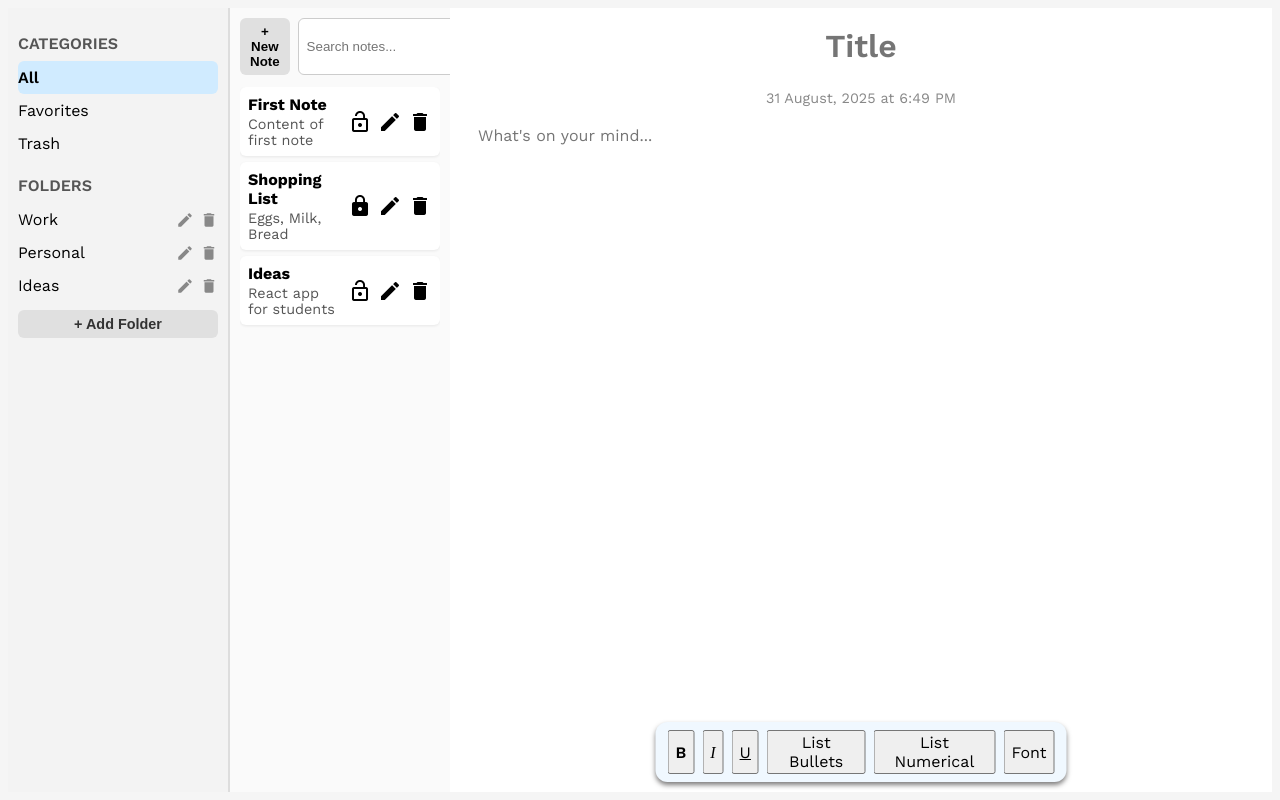
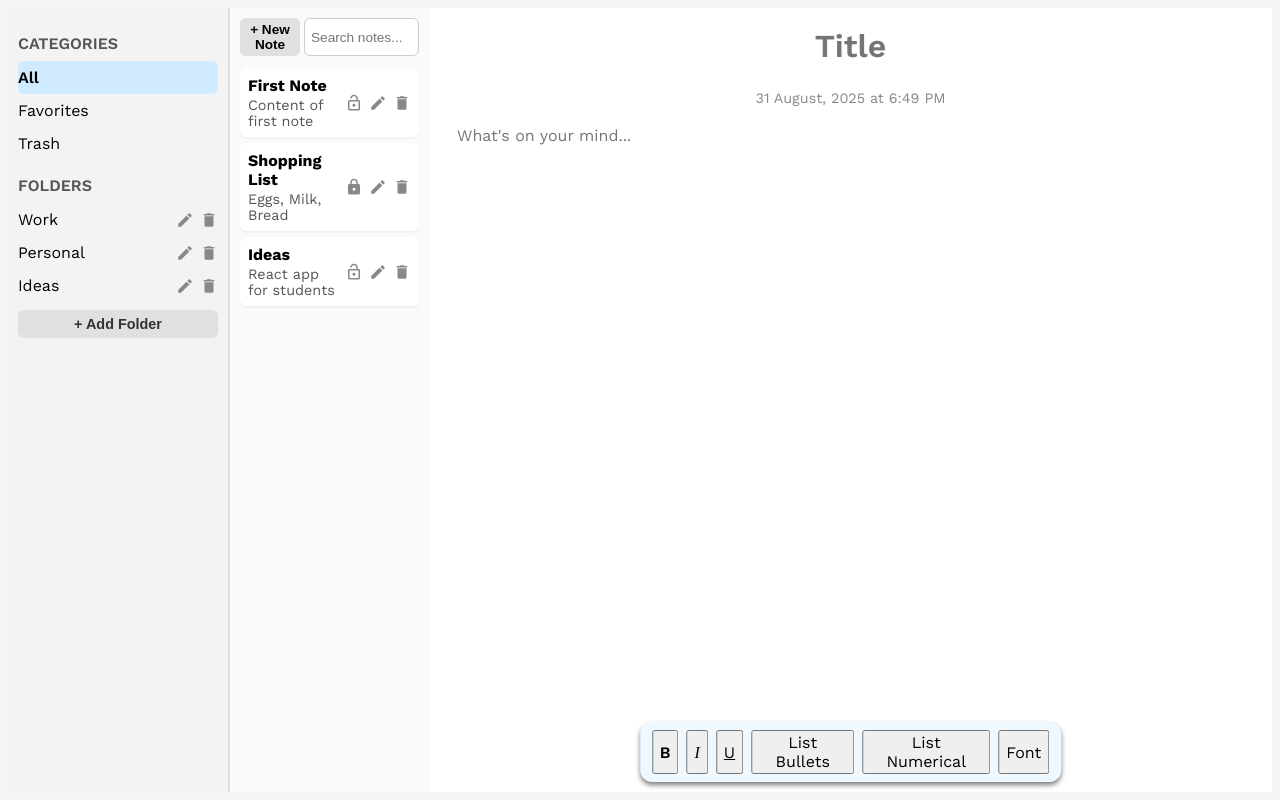
Before and after one commit to theRedKh/thinkbox-notes, a React (Vite) app in the folder client/: page / in a window 1280 px wide. Built offline with nearby package versions, Linux system fonts and the light colour scheme.

Commit message:
minor fix

```diff
--- a/client/src/components/NotesList/NotesList.jsx
+++ b/client/src/components/NotesList/NotesList.jsx
@@ -54,13 +54,13 @@ export default function NotesList() {
           + New Note
         </button>
         <input
-          type="text"
-          placeholder="Search notes..."
-          value={searchQuery}
-          onChange={(e) => setSearchQuery(e.target.value)}
-          className={activeTab === "search" ? styles.activeTab : ""}
-          onFocus={() => setActiveTab("search")}
+            type="text"
+            placeholder="Search notes..."
+            value={searchQuery}
+            onChange={(e) => setSearchQuery(e.target.value)}
+            onFocus={() => setActiveTab("search")}
         />
+
       </div>
 
       {/* Notes List */}
--- a/client/src/components/NotesList/NotesList.module.css
+++ b/client/src/components/NotesList/NotesList.module.css
@@ -1,26 +1,34 @@
 .notesListContainer {
-  width: 200px; /* fixed width for the whole panel */
-  flex: 0 0 200px; /* prevent flex from growing */
+  width: 200px;          /* fixed width for the whole panel */
+  flex: 0 0 200px;       /* prevent flex from growing */
   padding: 10px;
   display: flex;
   flex-direction: column;
   background-color: #fafafa;
   border-left: 1px solid #ddd;
+  box-sizing: border-box;
 }
 
+/* Tabs */
 .tabs {
   display: flex;
-  gap: 8px;
+  gap: 4px;              /* smaller gap to fit */
   margin-bottom: 12px;
+  width: 100%;            /* ensure it stays inside container */
+  flex-shrink: 0;
+  box-sizing: border-box; /* include padding in width */
 }
 
 .tabs button {
-  padding: 6px 10px;
+  flex: 0 0 60px;         /* fixed width for button */
+  padding: 4px 6px;
   border: none;
   border-radius: 6px;
   background-color: #e0e0e0;
-  cursor: pointer;
+  cursor: pointer;        /* disable text cursor */
+  user-select: none;      /* prevent accidental selection */
   font-weight: 600;
+  font-size: 0.85rem;
   transition: background 0.2s ease;
 }
 
@@ -29,17 +37,28 @@
 }
 
 .tabs input {
-  flex: 1;
-  padding: 6px 8px;
+  flex: 1;                 /* take remaining space */
+  min-width: 0;            /* prevent overflow */
+  padding: 4px 6px;
   border: 1px solid #ccc;
   border-radius: 6px;
   outline: none;
+  font-size: 0.85rem;
+  box-sizing: border-box;  /* ensure it fits inside */
+  user-select: none;       /* prevent accidental selection */
+}
+
+.tabs input:focus {
+  background-color: #d0ebff; /* highlight on focus only */
+  border-color: #4d90ff;
+  transition: all 0.3s ease;
 }
 
 .activeTab {
   background-color: #d0ebff;
 }
 
+/* Notes list */
 .list {
   list-style: none;
   padding: 0;
@@ -48,6 +67,7 @@
   flex: 1;
 }
 
+/* Individual note item */
 .noteItem {
   display: flex;
   justify-content: space-between;
@@ -64,6 +84,7 @@
   background-color: #f0f0f0;
 }
 
+/* Note text */
 .noteText {
   flex: 1;
   margin-right: 8px;
@@ -75,22 +96,27 @@
   color: #555;
 }
 
+/* Note icons container */
 .noteIcons {
   display: flex;
   gap: 6px;
+  user-select: none;      /* prevent accidental selection */
 }
 
-.noteIcons .material-icons {
+/* Material Icons (global) inside noteIcons */
+.noteIcons :global(.material-icons) {
   font-size: 18px;
   color: #888;
-  cursor: pointer;
+  cursor: pointer;        /* pointer cursor */
+  user-select: none;
   transition: color 0.2s ease;
 }
 
-.noteIcons .material-icons:hover {
+.noteIcons :global(.material-icons):hover {
   color: #4d90ff;
 }
 
+/* Highlight search matches */
 .highlight {
   background-color: #fff176; /* yellow highlight */
 }
```
